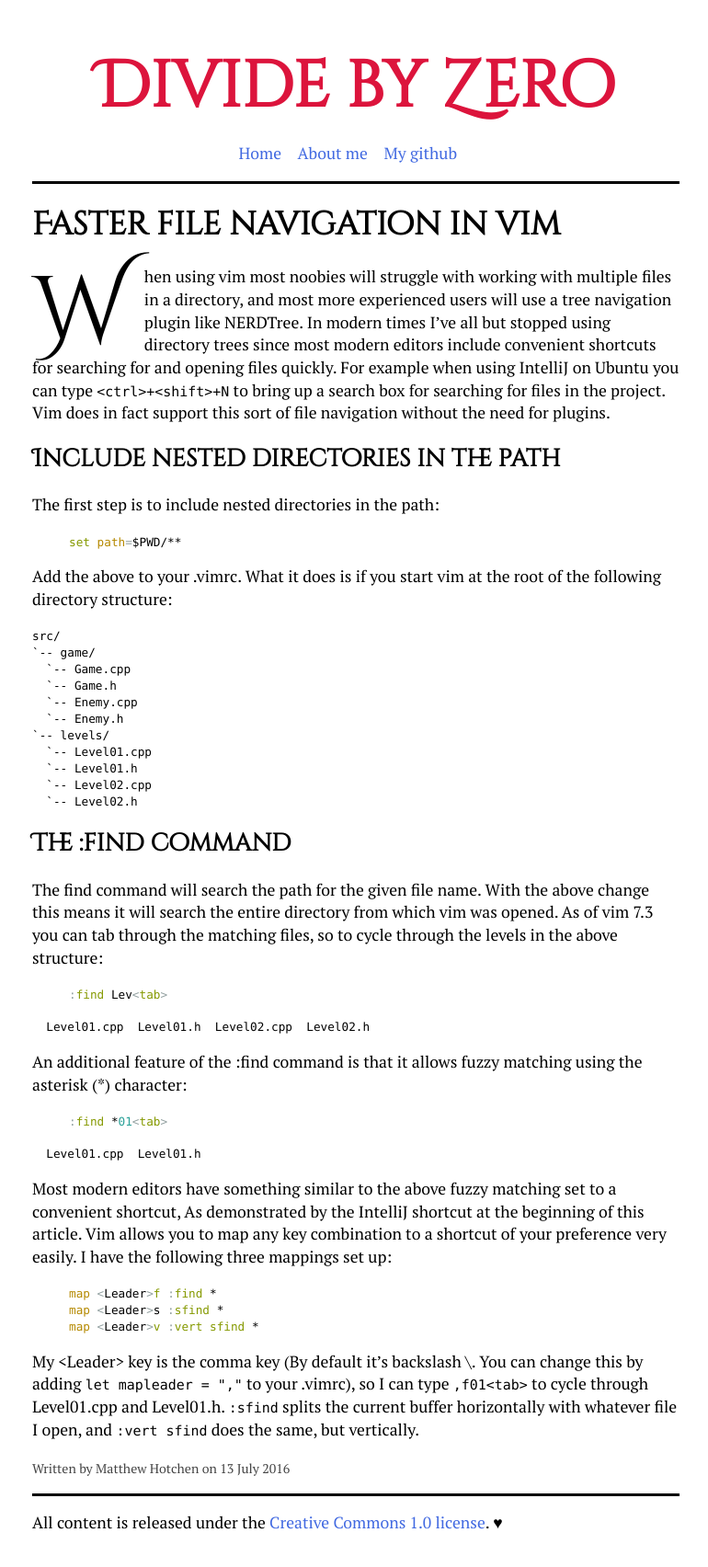
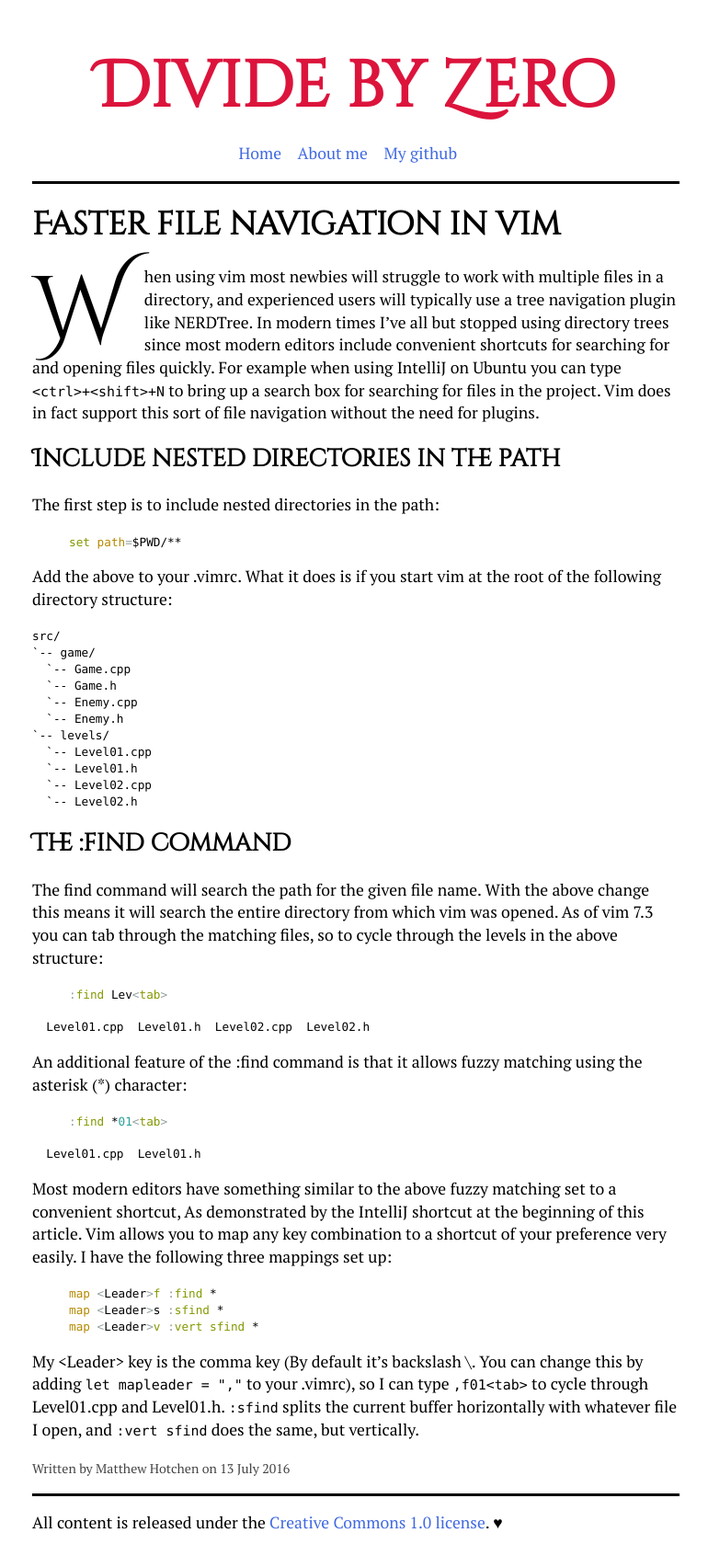
Before and after one commit to mhotchen/mhotchen.github.io, a Jekyll site: the page built from _posts/2016-07-13-faster-file-navigation-in-vim.markdown, in a window 1280 px wide. Shown: the whole page at 92% size, without its empty margins (253-1023 px from the left). Built offline with Jekyll 4.4.1, drawn with Linux system fonts in a browser that asks for light colours.

Commit message:
Some minor grammatical improvements to the first sentence

```diff
--- a/_posts/2016-07-13-faster-file-navigation-in-vim.markdown
+++ b/_posts/2016-07-13-faster-file-navigation-in-vim.markdown
@@ -3,7 +3,7 @@ layout: post
 title: "Faster file navigation in vim"
 ---
 
-When using vim most noobies will struggle with working with multiple files in a directory, and most more experienced users will use a tree navigation plugin like NERDTree. In modern times I've all but stopped using directory trees since most modern editors include convenient shortcuts for searching for and opening files quickly. For example when using IntelliJ on Ubuntu you can type `<ctrl>+<shift>+N` to bring up a search box for searching for files in the project. Vim does in fact support this sort of file navigation without the need for plugins.
+When using vim most newbies will struggle to work with multiple files in a directory, and experienced users will typically use a tree navigation plugin like NERDTree. In modern times I've all but stopped using directory trees since most modern editors include convenient shortcuts for searching for and opening files quickly. For example when using IntelliJ on Ubuntu you can type `<ctrl>+<shift>+N` to bring up a search box for searching for files in the project. Vim does in fact support this sort of file navigation without the need for plugins.
 
 ## Include nested directories in the path
 
```
